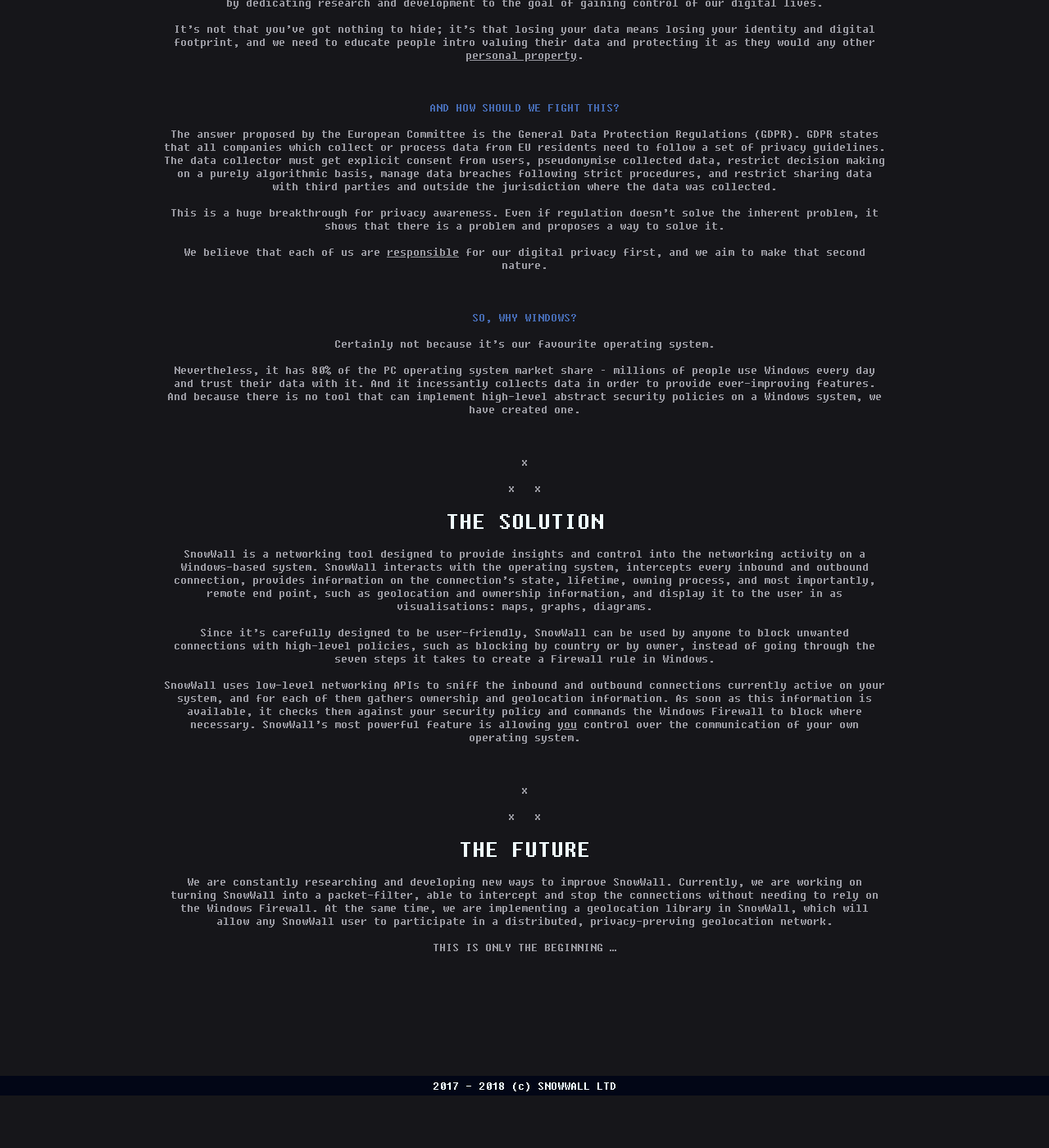
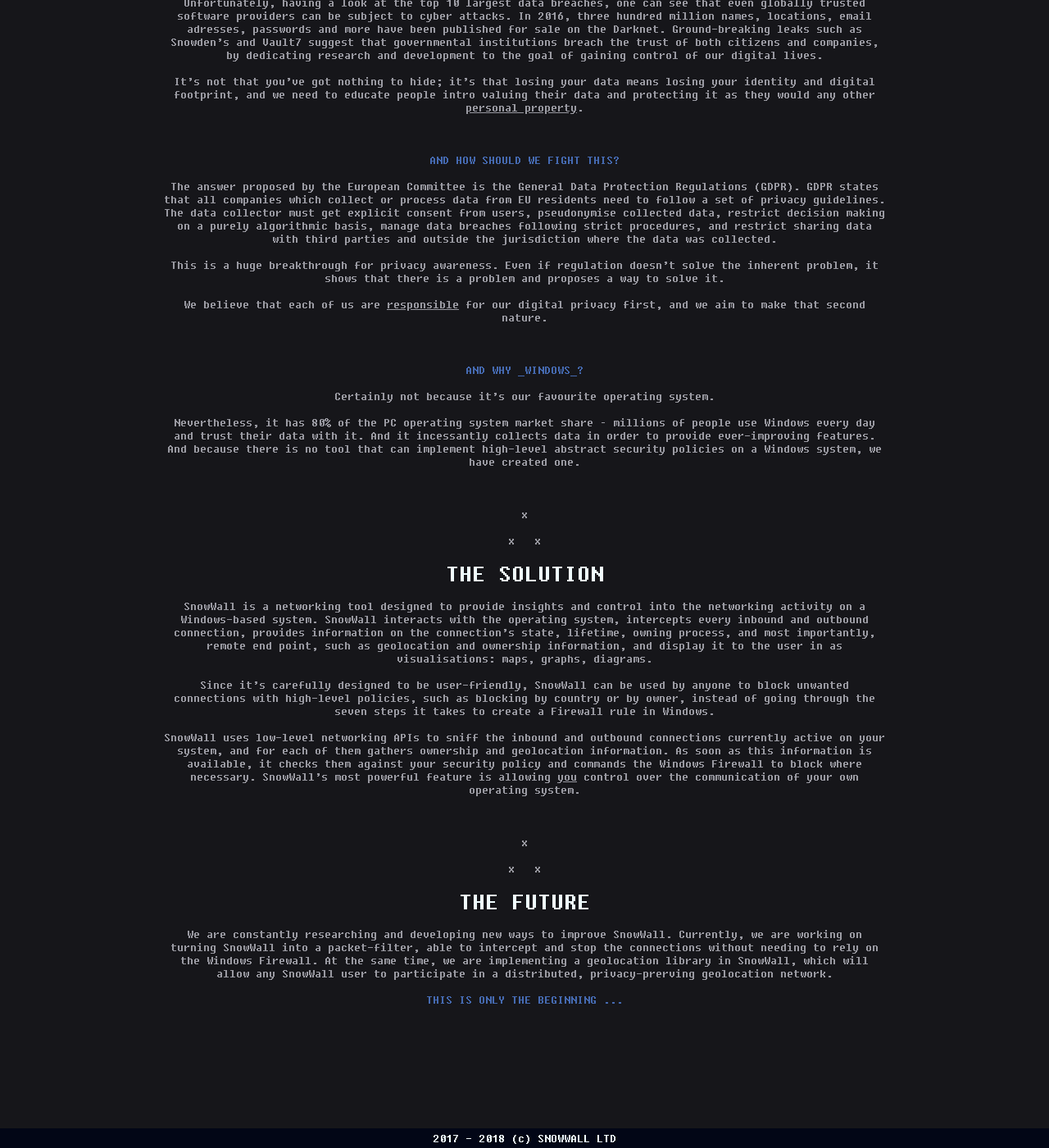
Before and after one commit to snow-wall/snow-wall.github.io, a Jekyll site: the page built from about.md, in a window 1280 px wide and 1400 px high, scrolled down 476 px. Shown: the whole window at 82% size. Built offline with Jekyll 4.4.1, drawn with Linux system fonts in a browser that asks for light colours; some web fonts are replaced; before the commit the page ends 1812 px from its top, so only the background shows below that.

Commit message:
Add more pages
- add basic contact and contribute page
- add CSS classes to about page
- all pages have similarly structured content
- add pages to header manually instead of a loop
- add links to home page

```diff
--- a/_includes/header.html
+++ b/_includes/header.html
@@ -8,16 +8,10 @@
 
     <div class="container blue-bg" id="main-menu">
         <div class="row">
-            {%- assign default_paths = site.pages | map: "path" -%}
-            {%- assign page_paths = site.header_pages | default: default_paths -%}
-            {%- if page_paths -%}
-                {%- for path in page_paths -%}
-                    {%- assign my_page = site.pages | where: "path", path | first -%}
-                    {%- if my_page.title -%}
-                    <a href="{{ my_page.url | relative_url }}"> > {{ my_page.title | escape }}</a>
-                    {%- endif -%}
-                {%- endfor -%}
-            {%- endif -%}
+            <a href="/">home</a>
+            <a href="/about">about</a>
+            <a href="/contribute">contribute</a>
+            <a href="/contact">contact</a>
         </div>
       </div>
 
--- a/_layouts/home.html
+++ b/_layouts/home.html
@@ -12,9 +12,9 @@
             <p>&nbsp;</p>
             <h1 class="scramble">a visual firewall for the surveillance society_</h1>
             <h2>created to shake the public apathy around privacy, SnowWall is a visual networking tool which provides insights and control into the networking activity on a Windows-based system. SnowWall allows you to block outgoing traffic selectively, based on country, organization or program.</h2>
-            <button class="red">Download (Coming soon)</button>
-            <button class="blue">Learn more</button>
-            <button class="blue">Contribute</button>
+            <a class="button red">Download (Coming soon)</a>
+            <a class="button blue" href="/about">Motivation</a>
+            <a class="button blue" href="/contribute">Contribute</a>
             <p>&nbsp;</p>
             <h3><span class="blue">> </span>system & network monitoring</h3>
             <h3><span class="blue">> </span>data flow visualisations</h3>
--- a/about.md
+++ b/about.md
@@ -1,20 +1,24 @@
 ---
 layout: page
 title: about
-permalink: /about/
+permalink: /about
 ---
 
-x
+&nbsp;
 
-x&nbsp;&nbsp;&nbsp;x
+&nbsp;
 
-# The Zeitgeist
+&nbsp;
+
+&nbsp;
+
+<h1 class="center"> The Zeitgeist</h1>
 
 In the past two decades we have seen a steady increase in the adoption of various technologies that fit into what can be described as a digital lifestyle. Sharing data, experiences and our most intimate thoughts has become second nature to most people connected to the Internet. And as market trends shift so did the approach that companies and governments have in regards to each individual’s digital footprint. The uncharted wild west that used to be the internet of yesteryear has become a battleground where everyone is fighting over who knows the user better.
 
 &nbsp;
 
-### Why is this important?
+<h3 class="blue"> Why is this important?</h3>
 <u>Privacy</u> is mostly an overseen concept; and what defines today’s technological landscape is public <u>apathy</u> towards it. People do not fear to share their data. People trust their software providers. People have nothing to hide. And in an ideal world, this should be the case.
 
 Unfortunately, having a look at the top 10 largest data breaches, one can see that even globally trusted software providers can be subject to cyber attacks. In 2016, three hundred million names, locations, email adresses, passwords and more have been published for sale on the Darknet. Ground-breaking leaks such as Snowden’s and Vault7 suggest that governmental institutions breach the trust of both citizens and companies, by dedicating research and development to the goal of gaining control of our digital lives.
@@ -23,7 +27,7 @@
 
 &nbsp;
 
-### And how should we fight this?
+<h3 class="blue">And how should we fight this?</h3>
 
 The answer proposed by the European Committee is the General Data Protection Regulations (GDPR). GDPR states that all companies which collect or process data from EU residents need to follow a set of privacy guidelines. The data collector must get explicit consent from users, pseudonymise collected data, restrict decision making on a purely algorithmic basis, manage data breaches following strict procedures, and restrict sharing data with third parties and outside the jurisdiction where the data was collected.
 
@@ -33,7 +37,7 @@
 
 &nbsp;
 
-### So, why Windows?
+<h3 class="blue">And why _Windows_?</h3>
 
 Certainly not because it's our favourite operating system.
 
@@ -45,7 +49,7 @@
 
 x&nbsp;&nbsp;&nbsp;x
 
-# The solution
+<h1 class="center"> The solution</h1>
 
 SnowWall is a networking tool designed to provide insights and control into the networking activity on a Windows-based system. SnowWall interacts with the operating system, intercepts every inbound and outbound connection, provides information on the connection’s state, lifetime, owning process, and most importantly, remote end point, such as geolocation and ownership information, and display it to the user in as visualisations: maps, graphs, diagrams.
 
@@ -59,11 +63,11 @@
 
 x&nbsp;&nbsp;&nbsp;x
 
-# The future
+<h1 class="center">The future</h1>
 
 We are constantly researching and developing new ways to improve SnowWall. Currently, we are working on turning SnowWall into a packet-filter, able to intercept and stop the connections without needing to rely on the Windows Firewall. At the same time, we are implementing a geolocation library in SnowWall, which will allow any SnowWall user to participate in a distributed, privacy-prerving geolocation network.
 
-THIS IS ONLY THE BEGINNING ...
+<h3 class="red center">THIS IS ONLY THE BEGINNING ...</h3>
 
 &nbsp;
 
```
Also changed, not shown: contact.md (added, +18 -0 lines), contribute.md (added, +21 -0 lines).
